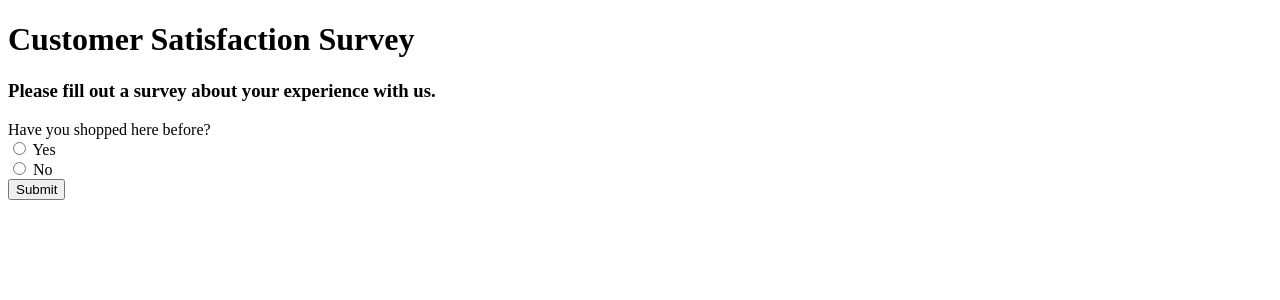
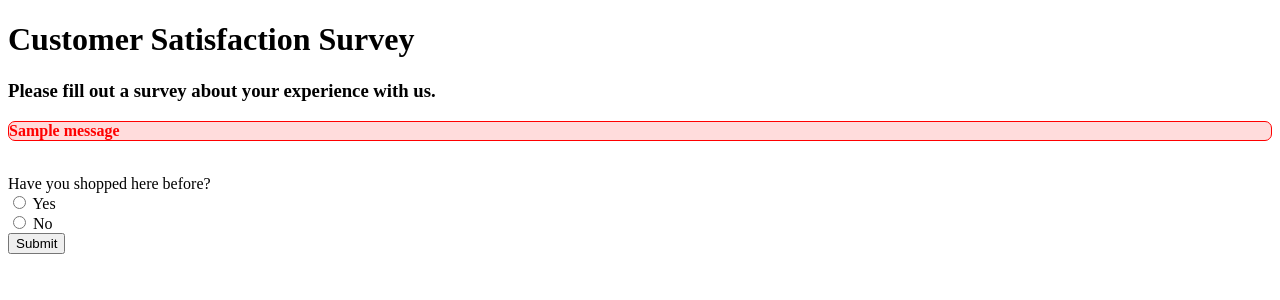
Before and after one commit to cwverica/flask-survey, a Flask app: page /survey/0 in a window 1280 px wide. Shown: the top 300 px of the page. Run offline with Flask 2, Linux system fonts and the light colour scheme; one stand-in notice (Sample message) is shown.

Commit message:
uploading exercise

```diff
--- a/app.py
+++ b/app.py
@@ -1,10 +1,10 @@
 from surveys import satisfaction_survey
-from flask import Flask, request, render_template, jsonify, redirect
+from flask import Flask, request, render_template, jsonify, redirect, flash
 from flask_debugtoolbar import DebugToolbarExtension
 
 app = Flask(__name__)
 app.config['SECRET_KEY'] = "supr-rly-secrt"
-app.config['DEBUG_TB_INTERCEPT_REDIRECTS'] = True
+app.config['DEBUG_TB_INTERCEPT_REDIRECTS'] = False
 
 debug = DebugToolbarExtension(app)
 
@@ -14,26 +14,29 @@ survey = satisfaction_survey
 
 @app.route('/')
 def show_home():
-    app.responses = []
+    # Used this as a way to not have to restart the "server" everytime
+    responses.clear()
     return render_template('home.html')
 
 
 @app.route('/survey/<ident>')
 def show_survey(ident):
 
+    if int(ident) != len(responses):
+        return courseCorrect()
+
     if request.args.get('answers', None):
         responses.append(request.args['answers'])
 
-    title = survey.title
-    instructions = survey.instructions
     question_obj = survey.questions[int(ident)]
-    last = len(survey.questions) - 1
-    question = question_obj.question
-    choices = question_obj.choices
-    allow_text = question_obj.allow_text
-    index = int(ident)
-    page_dict = {'title': title, 'instructions': instructions, 'question': question,
-                    'choices': choices, 'allow_text': allow_text, 'index': index, 'last': last}
+
+    page_dict = {'title': survey.title,
+                'instructions': survey.instructions,
+                'question': question_obj.question,
+                'choices': question_obj.choices,
+                'allow_text': question_obj.allow_text,
+                'index': int(ident),
+                'last': len(survey.questions) -1}
     return render_template('survey.html', page_dict=page_dict)
 
 @app.route('/answer', methods=["POST"])
@@ -44,10 +47,16 @@ def receive_answer():
         return redirect('survey/end', code=302)
     else:
         return redirect(f'survey/{next_page}', code=302)
-    # Something is happening where I can't get to the end page, the submit button just doesn't work on the last question
-
 
 @app.route('/survey/end')
 def show_results():
     title = survey.title
     return render_template('end_page.html', title=title, responses=responses)
+
+def courseCorrect():
+    if len(responses) < len(survey.questions):
+        flash("You must answer the questions in order. You have been redirected.")
+        return redirect(f'{len(responses)}', code=302)
+    else:
+        flash("You have already completed the survey. You have been redirected.")
+        return redirect('end', code=302)
--- a/static/css.css
+++ b/static/css.css
@@ -2,3 +2,19 @@
 .hidden {
 	display: none;
 }
+
+.error {
+	background-color: rgb(255, 220, 220);
+	color: rgb(255, 0, 0);
+	font-weight: bold;
+	border: 1px rgb(255, 0, 0) solid;
+	border-radius: 7px;
+}
+
+.warning {
+	background-color: rgb(255, 237, 220);
+	color: rgb(255, 123, 0);
+	font-weight: bold;
+	border: 1px rgb(255, 123, 0) solid;
+	border-radius: 7px;
+}
--- a/templates/base.html
+++ b/templates/base.html
@@ -3,7 +3,7 @@
 <head>
     <meta charset="UTF-8">
     <title>{% block title %} {% endblock %}</title>
-    <link rel="stylesheet" href="/static/css.css">
+    <link rel="stylesheet" type= "text/css" href="/static/css.css">
 </head>
 <body>
 {% block content %} {% endblock %}
--- a/templates/end_page.html
+++ b/templates/end_page.html
@@ -3,6 +3,11 @@
 {% block title %}Results{% endblock %}
 
 {% block content %}
+{% for msg in get_flashed_messages() %}
+<p class="warning">{{msg}}</p>
+<br>
+{% endfor %}
+
 <h1>Thank you for participating!</h1>
 <br>
 <h2>{{title}}</h2>
--- a/templates/survey.html
+++ b/templates/survey.html
@@ -5,11 +5,13 @@
 <h1>{{page_dict['title']}}</h1>
 <h3>{{page_dict['instructions']}}</h3>
 
-<!-- {% if page_dict['index'] != page_dict['last']%} -->
+{% for msg in get_flashed_messages() %}
+<p class="error">{{msg}}</p>
+<br>
+{% endfor %}
+
 <form action="/answer" method="POST" class="question-form">
-<!-- {% else %} -->
-<!-- <form action="/survey/end" class="question"> -->
-<!-- {% endif %}  -->
+
     <label for="question">{{page_dict['question']}}</label><br>
     {% for choice in page_dict['choices'] %}
     <input type="radio" class="answer" name="answers" id="{{choice}}" value="{{choice}}">
```
